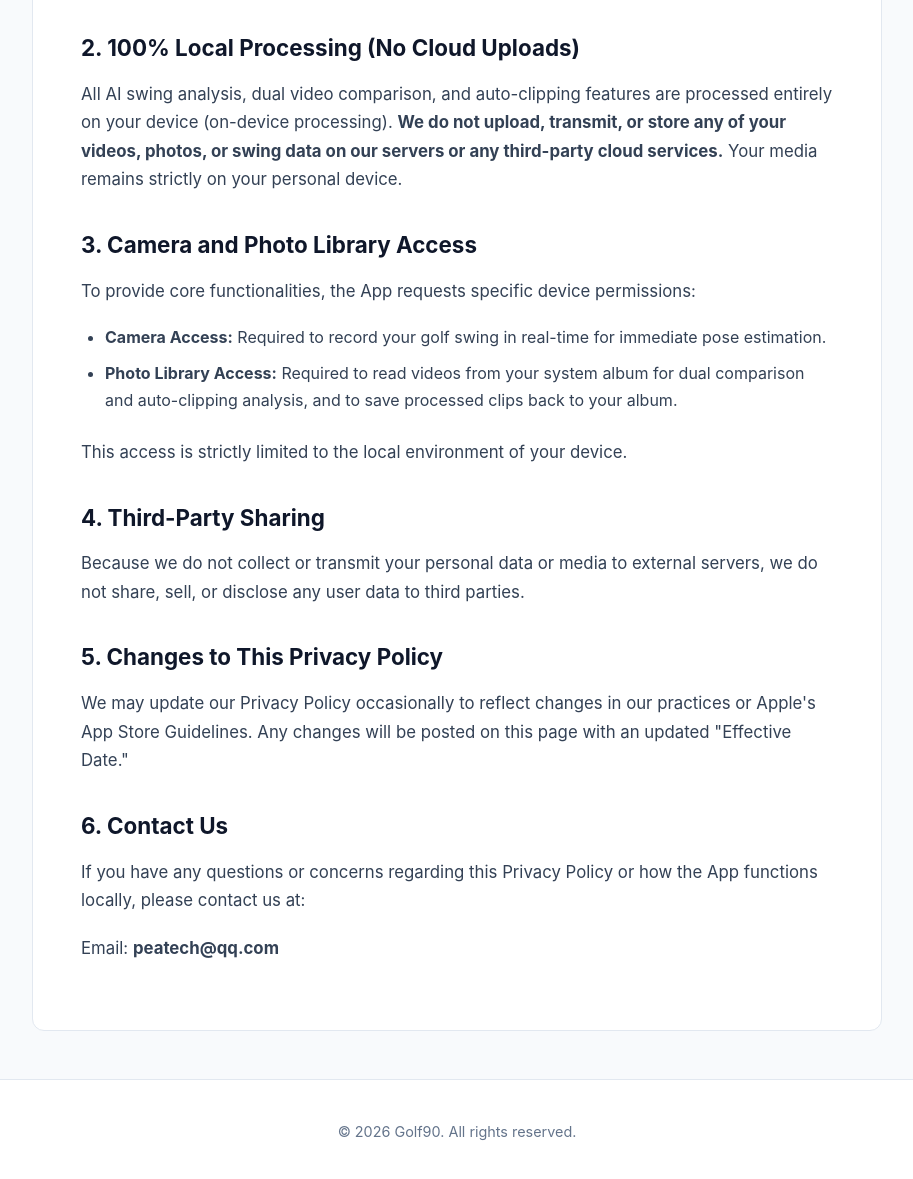
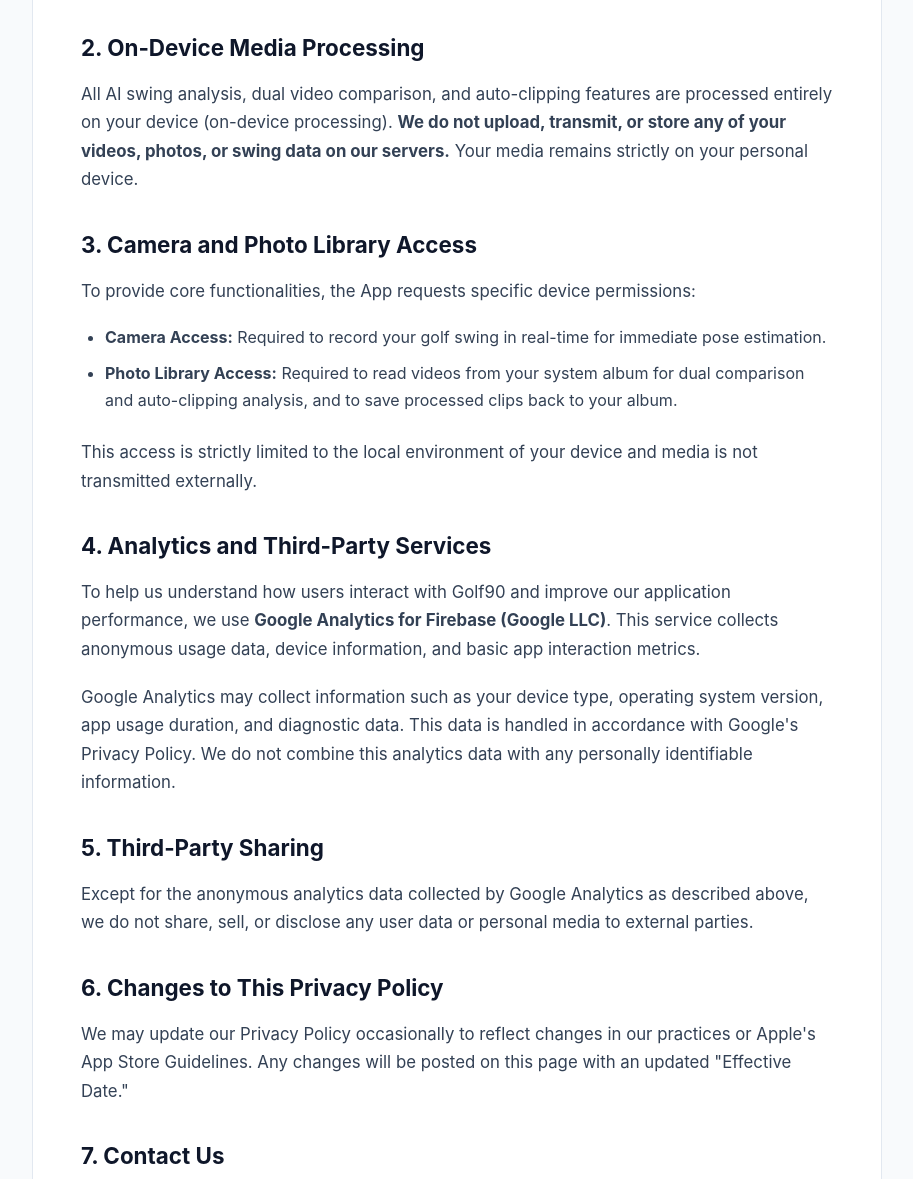
Before and after one commit to xinlzshui/Golf90, a plain HTML site: page privacy.html in a window 1280 px wide. Shown: the part 557-1736 px from the top of the page, without its empty margins (183-1096 px from the left). Drawn offline with Linux system fonts and the light colour scheme.

Commit message:
Update privacy.html

```diff
--- a/privacy.html
+++ b/privacy.html
@@ -46,8 +46,8 @@
       <h2>1. No Account Required</h2>
       <p>Golf90 is designed as a standalone utility. We do not have a user account system. You do not need to register, provide your name, email, or any other personal identification information to use the App.</p>
 
-      <h2>2. 100% Local Processing (No Cloud Uploads)</h2>
-      <p>All AI swing analysis, dual video comparison, and auto-clipping features are processed entirely on your device (on-device processing). <strong>We do not upload, transmit, or store any of your videos, photos, or swing data on our servers or any third-party cloud services.</strong> Your media remains strictly on your personal device.</p>
+      <h2>2. On-Device Media Processing</h2>
+      <p>All AI swing analysis, dual video comparison, and auto-clipping features are processed entirely on your device (on-device processing). <strong>We do not upload, transmit, or store any of your videos, photos, or swing data on our servers.</strong> Your media remains strictly on your personal device.</p>
 
       <h2>3. Camera and Photo Library Access</h2>
       <p>To provide core functionalities, the App requests specific device permissions:</p>
@@ -55,16 +55,20 @@
         <li><strong>Camera Access:</strong> Required to record your golf swing in real-time for immediate pose estimation.</li>
         <li><strong>Photo Library Access:</strong> Required to read videos from your system album for dual comparison and auto-clipping analysis, and to save processed clips back to your album.</li>
       </ul>
-      <p>This access is strictly limited to the local environment of your device.</p>
+      <p>This access is strictly limited to the local environment of your device and media is not transmitted externally.</p>
 
-      <h2>4. Third-Party Sharing</h2>
-      <p>Because we do not collect or transmit your personal data or media to external servers, we do not share, sell, or disclose any user data to third parties.</p>
+      <h2>4. Analytics and Third-Party Services</h2>
+      <p>To help us understand how users interact with Golf90 and improve our application performance, we use <strong>Google Analytics for Firebase (Google LLC)</strong>. This service collects anonymous usage data, device information, and basic app interaction metrics.</p>
+      <p>Google Analytics may collect information such as your device type, operating system version, app usage duration, and diagnostic data. This data is handled in accordance with Google's Privacy Policy. We do not combine this analytics data with any personally identifiable information.</p>
 
-      <h2>5. Changes to This Privacy Policy</h2>
+      <h2>5. Third-Party Sharing</h2>
+      <p>Except for the anonymous analytics data collected by Google Analytics as described above, we do not share, sell, or disclose any user data or personal media to external parties.</p>
+
+      <h2>6. Changes to This Privacy Policy</h2>
       <p>We may update our Privacy Policy occasionally to reflect changes in our practices or Apple's App Store Guidelines. Any changes will be posted on this page with an updated "Effective Date."</p>
 
-      <h2>6. Contact Us</h2>
-      <p>If you have any questions or concerns regarding this Privacy Policy or how the App functions locally, please contact us at:</p>
+      <h2>7. Contact Us</h2>
+      <p>If you have any questions or concerns regarding this Privacy Policy or how the App functions, please contact us at:</p>
       <p>Email: <strong>peatech@qq.com</strong></p>
     </div>
   </main>
```
